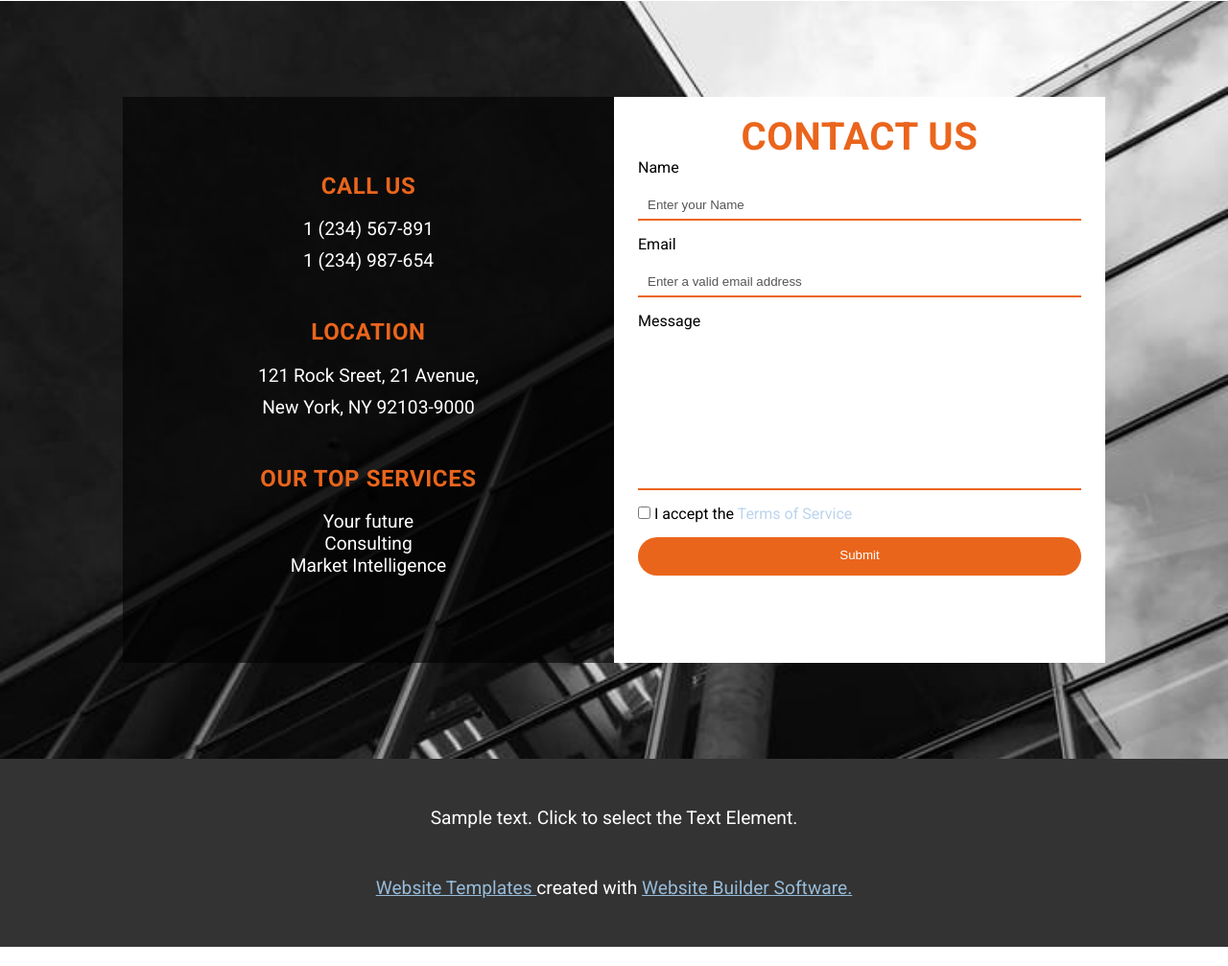
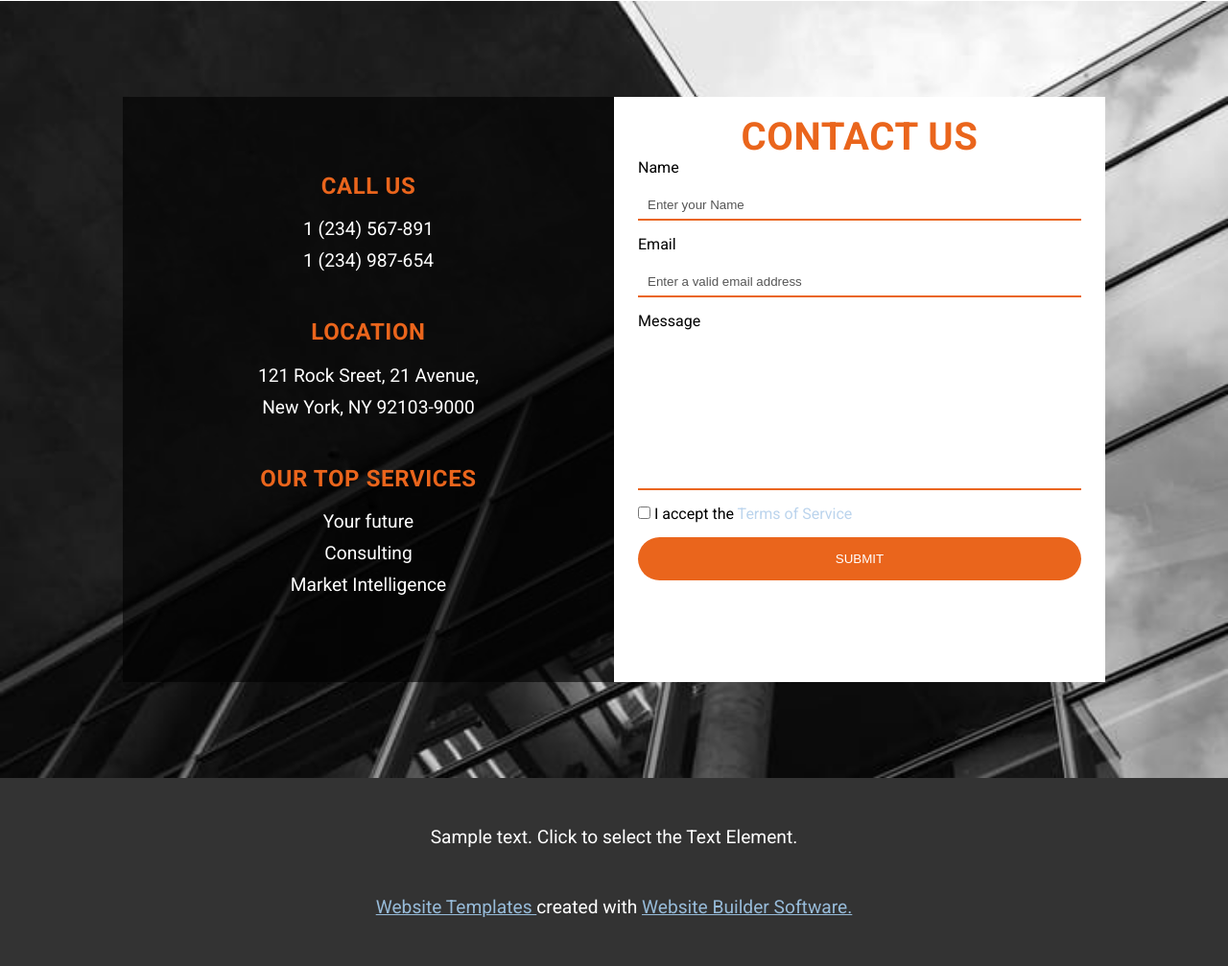
Before and after one commit to Yusufbek-dev/consulting, a plain HTML site: page index.html in a window 1280 px wide. Shown: the part 6056-7063 px from the top of the page at 96% size. Drawn offline with Linux system fonts and the light colour scheme.

Commit message:
fix form submit button

```diff
--- a/index.html
+++ b/index.html
@@ -14,7 +14,7 @@
     <script src="js/uikit-icons.min.js"></script>
     <script defer src="js/main.js"></script>
 
-    <link rel="stylesheet" href="/css/main.css" />
+    <link rel="stylesheet" href="./css/main.css" />
     <title>Document</title>
   </head>
   <body>
@@ -297,9 +297,9 @@
            </div>
            <div>
             <h4>OUR TOP SERVICES</h4>
-            <p>Your future <br>
-              Consulting <br>
-              Market Intelligence</p>
+            <p>Your future </p>
+            <p>Consulting</p>
+            <p>Market Intelligence</p>
            </div>
           </div>
           <div class="contact__right">
--- a/sass/pages/_hero.scss
+++ b/sass/pages/_hero.scss
@@ -854,7 +854,7 @@
       flex-direction: column;
       row-gap: 15px;
       width: 100%;
-      input:not(input[type="checkbox"], input[type="suvmit"]){
+      input:not(input[type="checkbox"], input[type="submit"]){
         border: none;
         border-bottom: 2px solid $primary-color;
         padding: 7px 10px;
@@ -882,15 +882,15 @@
       }
       input[type="submit"] {
         padding: 15px 10px;
-        height: 40px;
         border-radius: 40px;
         color: #fff;
+        text-transform: uppercase;
+        border: none;
+        cursor: pointer;
         background-color: $primary-color;
-
         transition: .3s;
         &:hover {
           background-color: #000;
-          text-transform: uppercase;
         }
       }
 
```
Also changed, not shown: css/main.css, 1 other file.
